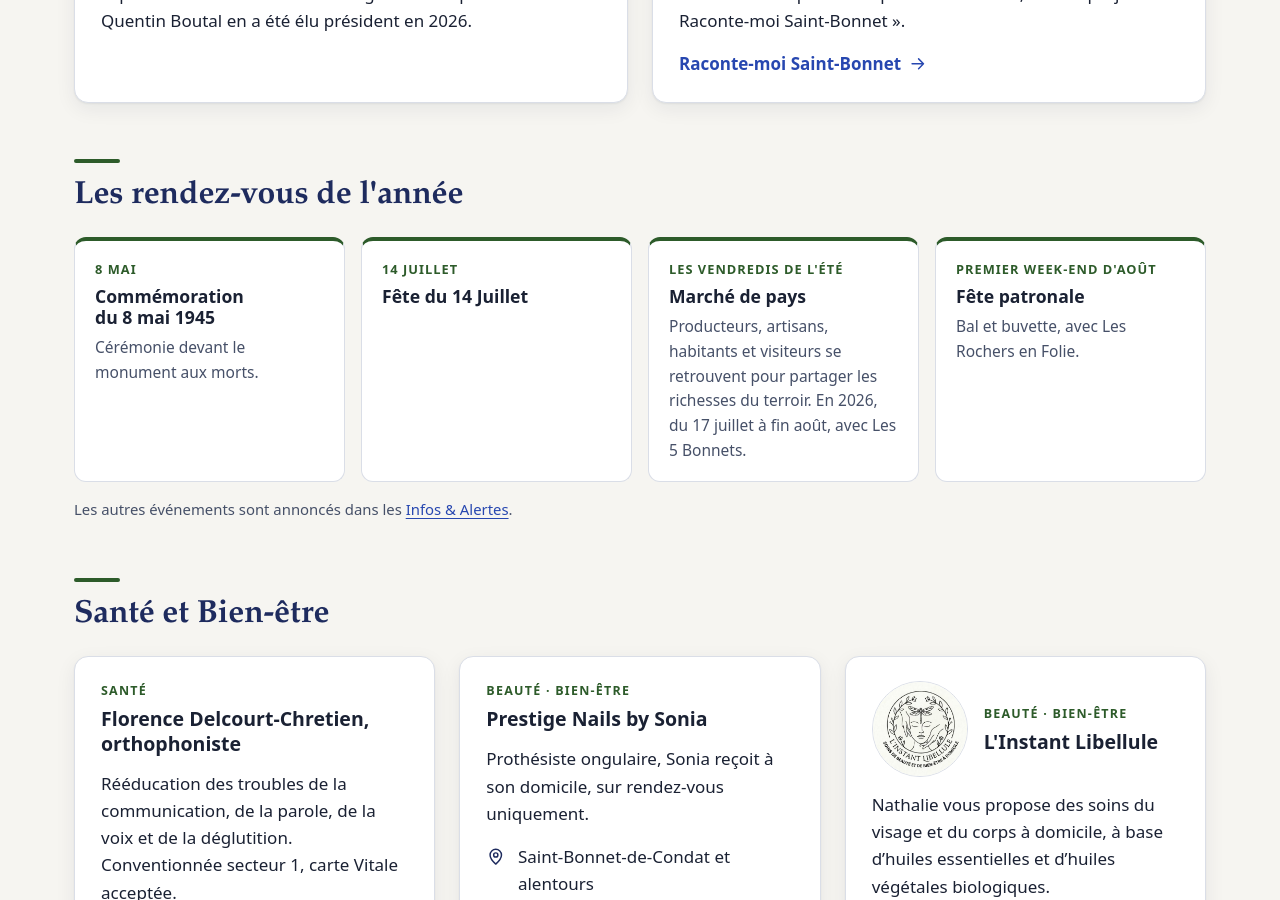
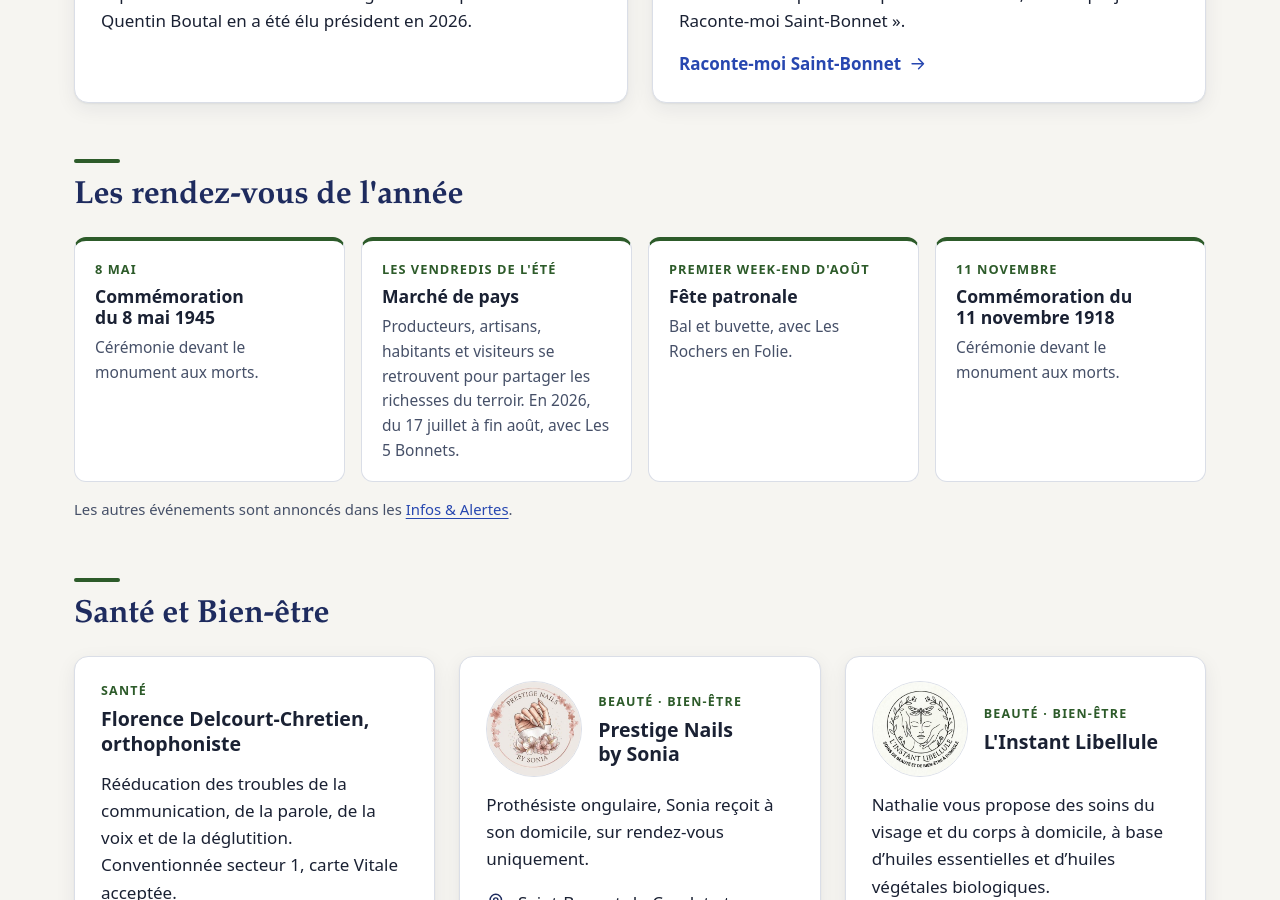
Before and after one commit to victorleblondd/saint-bonnet-de-condat, a Jekyll site: the page built from vie-locale.html, in a window 1280 px wide and 900 px high, scrolled down 1013 px. Built offline with Jekyll 4.4.1, drawn with Linux system fonts in a browser that asks for light colours.

Commit message:
Vie locale : logo de Prestige Nails by Sonia et 11 novembre ; personnel communal ; Tourisme : Instagram et Gîtes de France
- Vie locale, Santé et Bien-être : logo de Prestige Nails by Sonia, repris de sa page Facebook.
- Vie locale, Les rendez-vous de l'année : le 14 Juillet est remplacé par la commémoration du 11 novembre 1918.
- Conseil municipal, Le personnel communal : Monique Goigoux, agent technique.
- Tourisme, Séjourner sur la commune : compte Instagram du Camping-Bar de la Santoire et fiche Gîtes de France du Manoir de la Maillonchère.
- Mentions légales et README : crédit du logo de Prestige Nails by Sonia.
- Fichiers à récupérer : retrait des arrêtés préfectoraux.

Co-Authored-By: Claude Opus 5.5 <noreply@anthropic.com>
Claude-Session: https://claude.ai/code/session_01DwvnidmDqv555M8xVG4XGk

```diff
--- a/_data/elus.yml
+++ b/_data/elus.yml
@@ -36,5 +36,7 @@ personnel:
     fonction: "Secrétaire de mairie"
   - nom: "Sébastien Martrenchard"
     fonction: "Agent technique"
+  - nom: "Monique Goigoux"
+    fonction: "Agent technique"
   - nom: "Dominique Benoit"
     fonction: "Agent technique (mi-temps, période estivale)"
--- a/mentions-legales.html
+++ b/mentions-legales.html
@@ -23,7 +23,7 @@ description: "Mentions légales, données personnelles et accessibilité du site
     <p>Blason du Cantal : dessin de Gretaz et contributeurs, <a href="https://commons.wikimedia.org/wiki/File:Blason_d%C3%A9partement_fr_Cantal.svg">Wikimedia Commons</a>, licence <a href="https://creativecommons.org/licenses/by-sa/3.0/deed.fr">CC BY-SA 3.0</a>, image adaptée.</p>
     <p>Photo du camping (accueil) : <a href="https://www.campinglasantoire.fr/en/">Camping La Santoire</a>.</p>
     <p>Logos de la page <a href="{{ '/tourisme/' | relative_url }}">Tourisme</a> : ceux du Camping La Santoire, de NaturÉpure et de La Maison des Volcans, repris de leurs sites officiels.</p>
-    <p>Logo de L'Instant Libellule (page <a href="{{ '/vie-locale/' | relative_url }}">Vie locale</a>) : repris de sa page Facebook.</p>
+    <p>Logos de L'Instant Libellule et de Prestige Nails by Sonia (page <a href="{{ '/vie-locale/' | relative_url }}">Vie locale</a>) : repris de leurs pages Facebook.</p>
   </section>
 
   <section class="bloc" id="donnees" aria-labelledby="titre-donnees">
--- a/tourisme.html
+++ b/tourisme.html
@@ -27,6 +28,7 @@ description: "Tourisme à Saint-Bonnet-de-Condat (Cantal) : Camping-Bar de la Sa
       <div class="coordonnees">
         <p>{% include icone.html nom="lieu" %}<span>Manoir de La Maillonchère</span></p>
         <p>{% include icone.html nom="externe" %}<a href="https://www.naturepuredetox.fr/accueil" rel="noopener">naturepuredetox.fr</a></p>
+        <p>{% include icone.html nom="externe" %}<a href="https://www.gites-de-france.com/fr/auvergne-rhone-alpes/cantal/le-manoir-de-la-maillonchere-15g9004" rel="noopener">Le Manoir de la Maillonchère sur Gîtes de France</a></p>
       </div>
     </article>
     <article class="panneau fiche-tourisme" aria-labelledby="titre-maison-volcans">
--- a/vie-locale.html
+++ b/vie-locale.html
@@ -38,10 +38,6 @@ description: "Vie locale à Saint-Bonnet-de-Condat : associations (Les 5 Bonnets
       <p>Cérémonie devant le monument aux morts.</p>
     </li>
     <li>
-      <p class="frise-date">14 juillet</p>
-      <h3>Fête du 14 Juillet</h3>
-    </li>
-    <li>
       <p class="frise-date">Les vendredis de l'été</p>
       <h3>Marché de pays</h3>
       <p>Producteurs, artisans, habitants et visiteurs se retrouvent pour partager les richesses du terroir. En 2026, du 17 juillet à fin août, avec Les 5 Bonnets.</p>
@@ -50,6 +46,11 @@ description: "Vie locale à Saint-Bonnet-de-Condat : associations (Les 5 Bonnets
       <p class="frise-date">Premier week-end d'août</p>
       <h3>Fête patronale</h3>
       <p>Bal et buvette, avec Les Rochers en Folie.</p>
+    </li>
+    <li>
+      <p class="frise-date">11 novembre</p>
+      <h3>Commémoration du 11 novembre 1918</h3>
+      <p>Cérémonie devant le monument aux morts.</p>
     </li>
   </ul>
   <p class="note">Les autres événements sont annoncés dans les <a href="{{ '/infos-alertes/' | relative_url }}">Infos &amp; Alertes</a>.</p>
@@ -69,8 +70,13 @@ description: "Vie locale à Saint-Bonnet-de-Condat : associations (Les 5 Bonnets
       </div>
     </div>
     <div class="panneau">
-      <p class="surtitre">Beauté · bien-être</p>
-      <h3>Prestige Nails by Sonia</h3>
+      <div class="fiche-entete">
+        <img class="fiche-entete-logo" src="{{ '/assets/images/vie-locale/prestige-nails-by-sonia.jpg' | relative_url }}" alt="Logo de Prestige Nails by Sonia" width="360" height="360" loading="lazy">
+        <div>
+          <p class="surtitre">Beauté · <span class="sans-retour">bien-être</span></p>
+          <h3>Prestige Nails by Sonia</h3>
+        </div>
+      </div>
       <p>Prothésiste ongulaire, Sonia reçoit à son domicile, sur rendez-vous uniquement.</p>
       <div class="coordonnees">
         <p>{% include icone.html nom="lieu" %}<span>Saint-Bonnet-de-Condat et alentours</span></p>
```
Also changed, not shown: other parts of tourisme.html (+1 -0 lines), outils/fichiers-a-recuperer.txt (+0 -11 lines), README.md.
